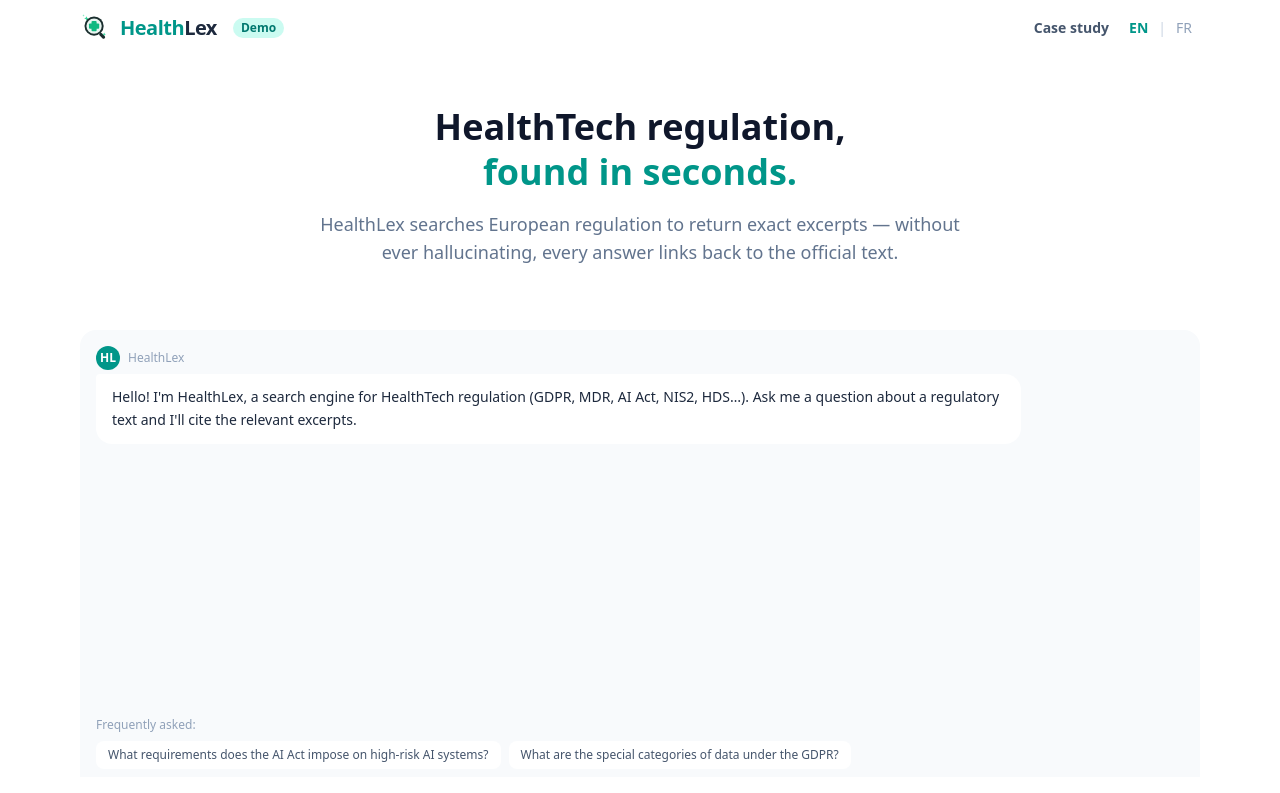
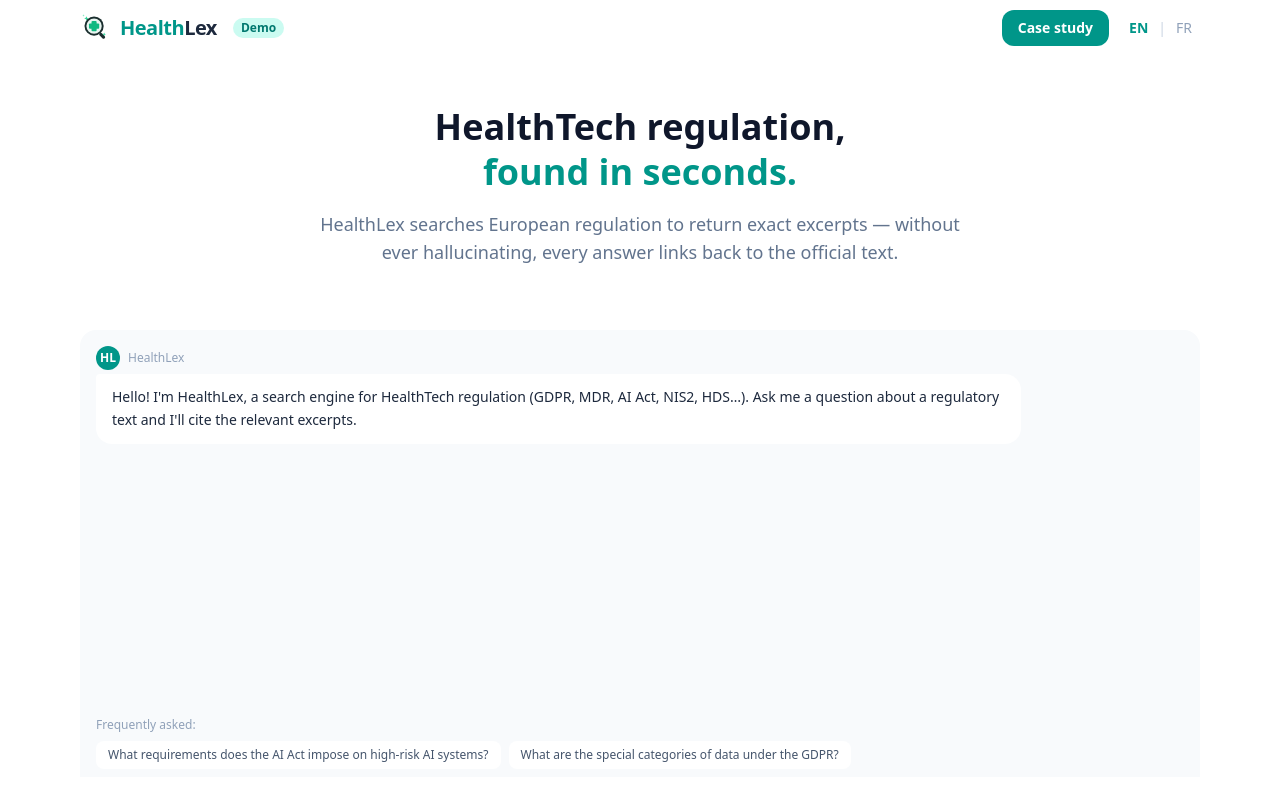
Before and after one commit to samuelpilot86/healthlex, a Next.js app: page / in a window 1280 px wide. Shown: the top 793 px of the page. Built offline with nearby package versions, Linux system fonts and the light colour scheme.

Commit message:
Style Case study button to match chat send button (teal-600, rounded-xl)
Co-Authored-By: Claude Sonnet 4.6 <noreply@anthropic.com>

```diff
--- a/app/page.tsx
+++ b/app/page.tsx
@@ -131,9 +131,9 @@ export default function Home() {
           <div className="flex items-center gap-3">
             <Link
               href="/about"
-              className="text-sm font-semibold text-slate-600 hover:text-teal-600 transition-colors"
+              className="text-sm font-semibold text-white bg-teal-600 hover:bg-teal-700 transition-colors px-4 py-2 rounded-xl"
             >
-              {lang === "fr" ? "Case study" : "Case study"}
+              Case study
             </Link>
             <LangToggle />
           </div>
```
